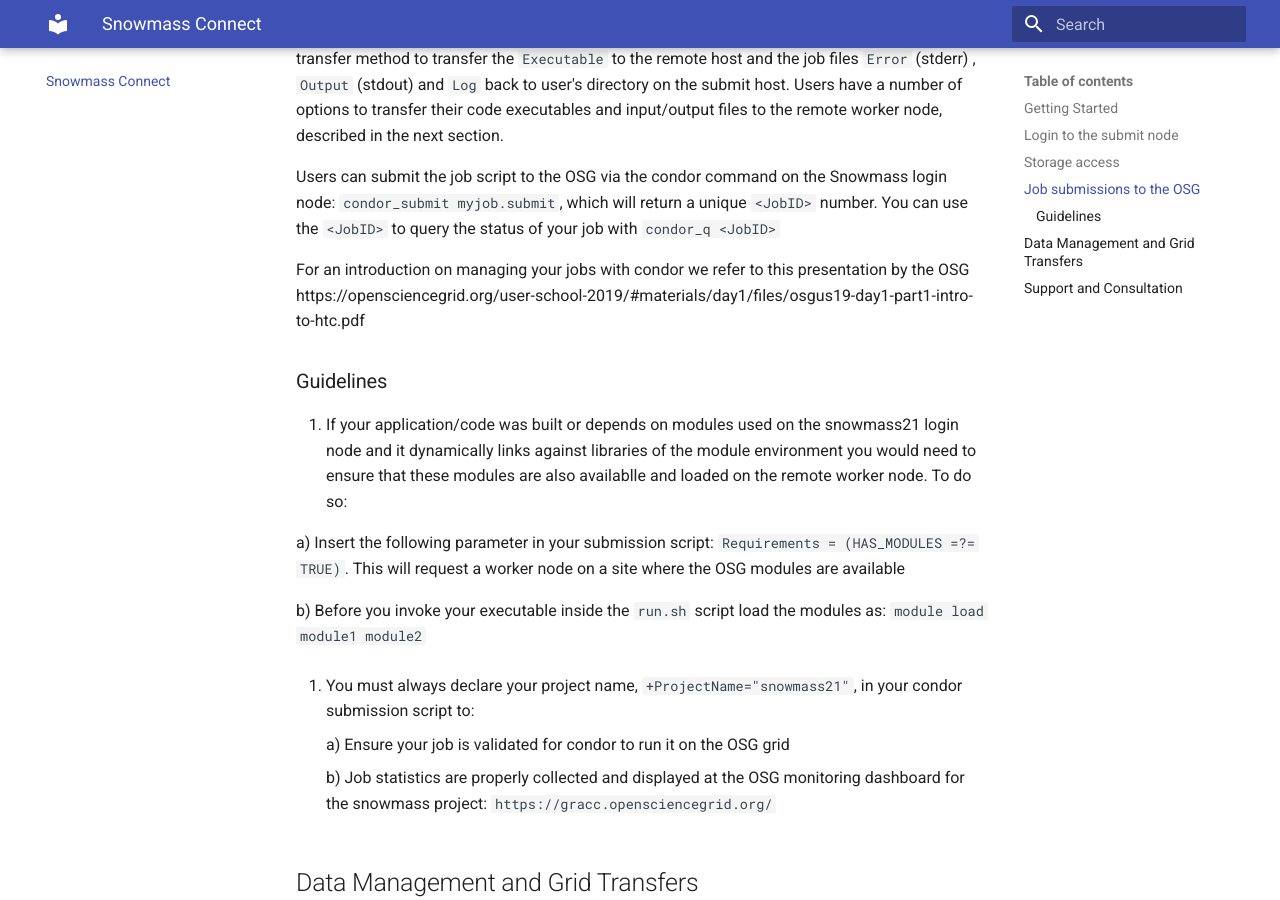
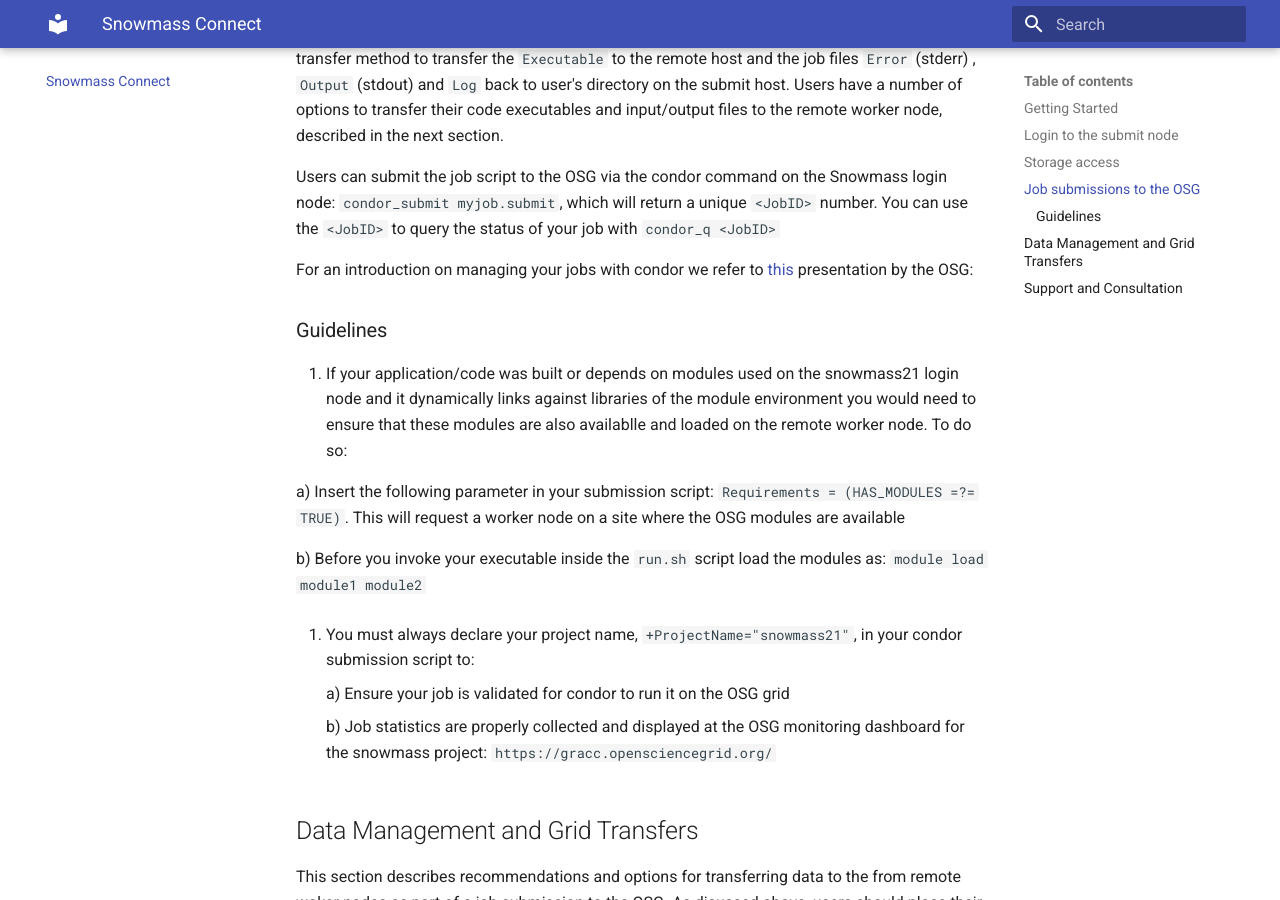
Before and after one commit to ppaschos/snowmass-connect-docs, an MkDocs documentation site: the page built from docs/index.md, in a window 1280 px wide and 900 px high, scrolled down 2892 px. Built offline with MkDocs 1.6.1 and Material for MkDocs 9.7.7, drawn with Linux system fonts in a browser that asks for light colours.

Commit message:
Update index.md

```diff
--- a/docs/index.md
+++ b/docs/index.md
@@ -95,8 +95,7 @@
 `condor_submit myjob.submit`, which will return a unique `<JobID>` number.
 You can use the `<JobID>` to query the status of your job with `condor_q <JobID>`
 
-For an introduction on managing your jobs with condor we refer to this presentation by the OSG
-https://opensciencegrid.org/user-school-2019/#materials/day1/files/osgus19-day1-part1-intro-to-htc.pdf
+For an introduction on managing your jobs with condor we refer to [this](https://opensciencegrid.org/user-school-2019/#materials/day1/files/osgus19-day1-part1-intro-to-htc.pdf) presentation by the OSG:
 
 ###  Guidelines
 
```
